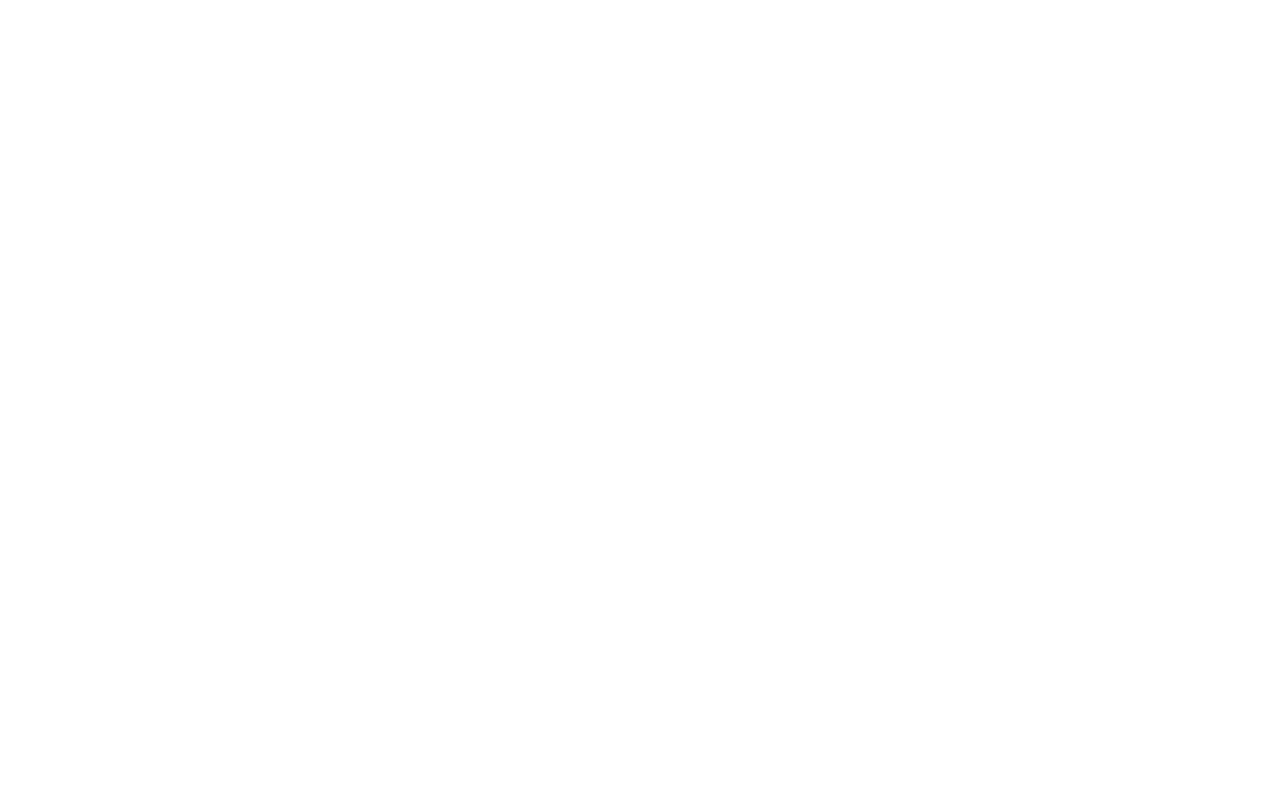
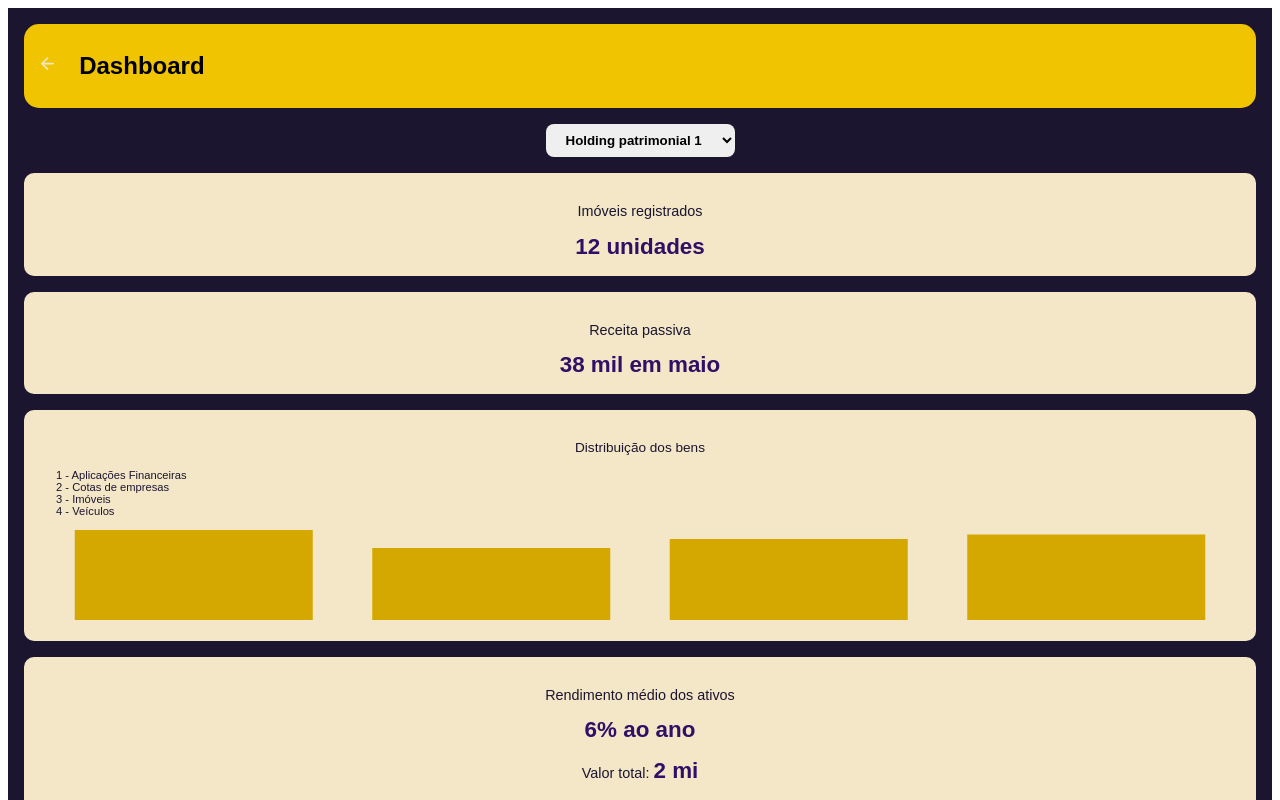
Before and after one commit to Mirelasbianchi/W1GO, a React (Create React App) app in the folder webApp/frontend/: page /dashboards in a window 1280 px wide. Before the commit this address had no page. Shown: the top 800 px of the page. Built offline with nearby package versions, Linux system fonts and the light colour scheme.

Commit message:
dashboard

```diff
--- a/webApp/frontend/package.json
+++ b/webApp/frontend/package.json
@@ -6,7 +6,8 @@
     "react": "^19.1.0",
     "react-dom": "^19.1.0",
     "react-icons": "^5.5.0",
-    "react-router-dom": "^7.6.0"
+    "react-router-dom": "^7.6.0",
+    "recharts": "^2.15.3"
   },
   "devDependencies": {
     "react-scripts": "5.0.1"
--- a/webApp/frontend/src/App.js
+++ b/webApp/frontend/src/App.js
@@ -5,6 +5,7 @@
 import Login from './pages/Login';
 import Funcionalidades from './pages/Funcionalidades';
 import TokensAfetivos from './pages/TokensAfetivos';
+import Dashboards from './pages/Dashboards';
 
 const App = () => {
   return (
@@ -14,6 +15,7 @@
         <Route path="/login" element={<Login />} />
         <Route path="/funcionalidades" element={<Funcionalidades />} />
         <Route path="/tokens-afetivos" element={<TokensAfetivos />} />
+        <Route path="/dashboards" element={<Dashboards />} />
       </Routes>
     </BrowserRouter>
   );
--- /dev/null
+++ b/webApp/frontend/src/pages/Dashboards.css
@@ -0,0 +1,76 @@
+.dashboard-container {
+  background-color: #1b1530;
+  color: #1b1530;
+  min-height: 100vh;
+  padding: 1rem;
+  font-family: 'Arial', sans-serif;
+}
+
+.dashboard-header {
+  display: flex;
+  align-items: center;
+  gap: 1rem;
+  color: black;
+  background: #f0c400;
+  padding: 0.5rem;
+  border-radius: 15px;
+}
+
+.dashboard-header h2 {
+  font-size: 1.5rem;
+}
+
+.back-btn {
+  background: none;
+  border: none;
+  font-size: 1.2rem;
+  cursor: pointer;
+}
+
+.dropdown-area {
+  display: flex;
+  justify-content: center;
+  margin: 1rem 0;
+}
+
+.holding-select {
+  padding: 0.5rem 1rem;
+  border-radius: 8px;
+  border: none;
+  font-weight: bold;
+}
+
+.cards {
+  display: flex;
+  flex-direction: column;
+  gap: 1rem;
+  color: #1b1530;
+}
+
+.card {
+  background-color: #f3e7c7;
+  border-radius: 10px;
+  padding: 1rem;
+  text-align: center;
+}
+
+.card.small {
+  font-size: 0.9rem;
+}
+
+.card.small strong {
+  font-size: 1.4rem;
+  color: #300f66;
+}
+
+.card.medium {
+  font-size: 0.85rem;
+}
+
+.card .legend {
+  text-align: left;
+  font-size: 0.7rem;
+  margin-bottom: 0.5rem;
+  padding-left: 1rem;
+  list-style: none;
+}
--- /dev/null
+++ b/webApp/frontend/src/pages/Dashboards.js
@@ -0,0 +1,94 @@
+import React from 'react';
+import { useNavigate } from 'react-router-dom';
+import './Dashboards.css';
+import { FiArrowLeft } from 'react-icons/fi';
+import { BarChart, Bar, XAxis, YAxis, Tooltip, ResponsiveContainer, PieChart, Pie, Cell, Legend } from 'recharts';
+
+const Dashboard = () => {
+  const navigate = useNavigate();
+
+  const bensData = [
+    { name: '1', valor: 100 },
+    { name: '2', valor: 80 },
+    { name: '3', valor: 90 },
+    { name: '4', valor: 95 }
+  ];
+
+  const sociosData = [
+    { name: 'Felipe', value: 30 },
+    { name: 'Fernanda', value: 20 },
+    { name: 'Maria', value: 10 },
+    { name: 'Estevão', value: 12 },
+    { name: 'Tobias', value: 28 }
+  ];
+
+  const coresSocios = ['#3f0fb7', '#5b2dd1', '#7a4ef0', '#a08dff', '#c4bfff'];
+
+  return (
+    <div className="dashboard-container">
+      <div className="dashboard-header">
+        <button className="back-btn" onClick={() => navigate(-1)}><FiArrowLeft /></button>
+        <h2>Dashboard</h2>
+      </div>
+
+      <div className="dropdown-area">
+        <select className="holding-select">
+          <option>Holding patrimonial 1</option>
+          {/* outras opções se necessário */}
+        </select>
+      </div>
+
+      <div className="cards">
+        <div className="card small">
+          <p>Imóveis registrados</p>
+          <strong>12 <span>unidades</span></strong>
+        </div>
+        <div className="card small">
+          <p>Receita passiva</p>
+          <strong>38 mil <span>em maio</span></strong>
+        </div>
+        <div className="card medium">
+          <p>Distribuição dos bens</p>
+          <ul className="legend">
+            <li>1 - Aplicações Financeiras</li>
+            <li>2 - Cotas de empresas</li>
+            <li>3 - Imóveis</li>
+            <li>4 - Veículos</li>
+          </ul>
+          <ResponsiveContainer width="100%" height={100}>
+            <BarChart data={bensData}>
+              <XAxis dataKey="name" hide />
+              <YAxis hide />
+              <Tooltip />
+              <Bar dataKey="valor" fill="#d4a800" />
+            </BarChart>
+          </ResponsiveContainer>
+        </div>
+        <div className="card small">
+          <p>Rendimento médio dos ativos</p>
+          <strong>6% <span>ao ano</span></strong>
+          <p>Valor total: <strong>2 mi</strong></p>
+        </div>
+        <div className="card small">
+          <p>Rendimento em 2024</p>
+          <strong>472 <span>mil</span></strong>
+        </div>
+        <div className="card medium">
+          <p>Participação dos sócios</p>
+          <ResponsiveContainer width="100%" height={150}>
+            <PieChart>
+              <Pie data={sociosData} dataKey="value" nameKey="name" outerRadius={50}>
+                {sociosData.map((entry, index) => (
+                  <Cell key={`cell-${index}`} fill={coresSocios[index % coresSocios.length]} />
+                ))}
+              </Pie>
+              <Legend layout="vertical" verticalAlign="middle" align="right" />
+            </PieChart>
+          </ResponsiveContainer>
+        </div>
+      </div>
+    </div>
+  );
+};
+
+export default Dashboard;
--- a/webApp/frontend/src/pages/Funcionalidades.js
+++ b/webApp/frontend/src/pages/Funcionalidades.js
@@ -38,7 +38,7 @@
           <FaUser size={30} />
           <span>Meu perfil</span>
         </div>
-        <div className="icon-btn yellow" onClick={() => navigate('/dashboard')}>
+        <div className="icon-btn yellow" onClick={() => navigate('/dashboards')}>
           <FaChartLine size={30} />
           <span>Dashboard</span>
         </div>
```
Also changed, not shown: 2 other files (tests, documents, lock files or other folders).
